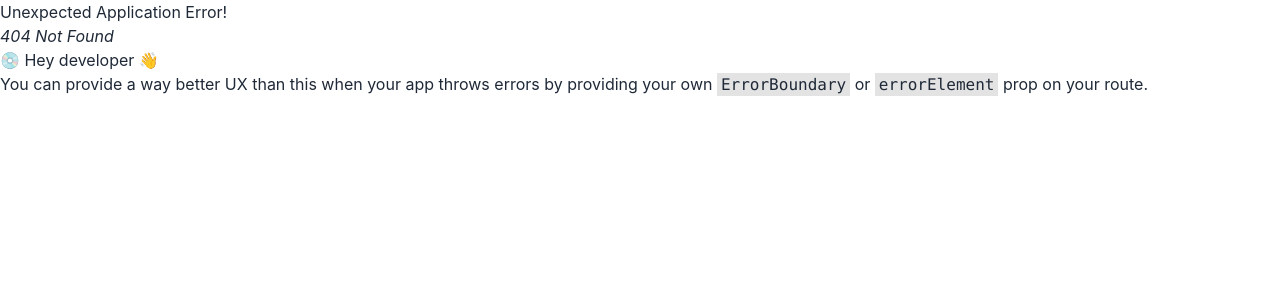
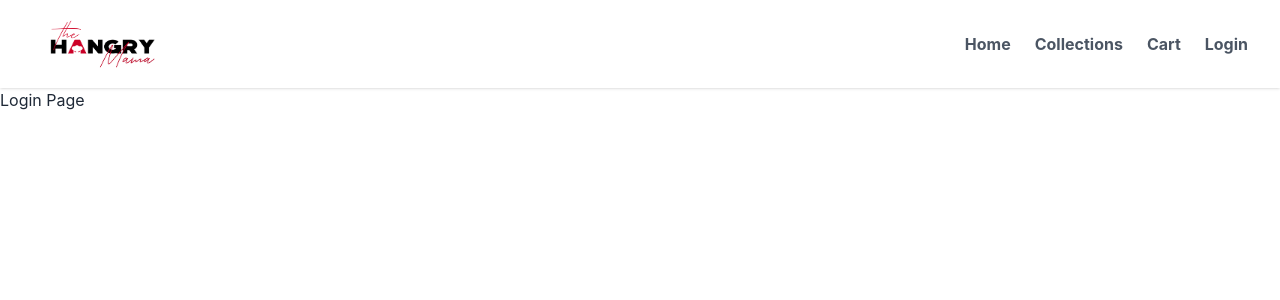
Before and after one commit to rafia02/food-delivery-website-client, a React (Create React App) app: page /login in a window 1280 px wide. Before the commit this address had no page. Shown: the top 300 px of the page. Built offline with nearby package versions, Linux system fonts and the light colour scheme.

Commit message:
login page

```diff
--- a/src/Components/Share/Navber/Navber.js
+++ b/src/Components/Share/Navber/Navber.js
@@ -5,7 +5,7 @@ import logo from '../../../images/hangry3.png'
 const Navber = () => {
     const [navbar, setNavbar] = useState(false);
     return (
-        <nav className="w-full bg-white shadow">
+        <nav className="w-full bg-white shadow sticky top-0 z-30 ">
             <div className="justify-between px-4 mx-auto lg:max-w-7xl md:items-center md:flex md:px-8">
                 <div>
                     <div className="flex items-center justify-between py-3 md:py-5 md:block">
@@ -67,7 +67,7 @@ const Navber = () => {
                                 <Link to="/"> Cart </Link>
                             </li>
                             <li className="text-gray-600 font-bold hover:text-red-500">
-                                <Link to="/">Login</Link>
+                                <Link to="/login">Login</Link>
                             </li>
                         </ul>
                     </div>
--- /dev/null
+++ b/src/Components/Share/User/Login.js
@@ -0,0 +1,11 @@
+import React from 'react';
+
+const Login = () => {
+    return (
+        <div>
+           <h1> Login Page </h1>
+        </div>
+    );
+};
+
+export default Login;
```
Also changed, not shown: src/Routes/Router.js (+5 -7 lines).
